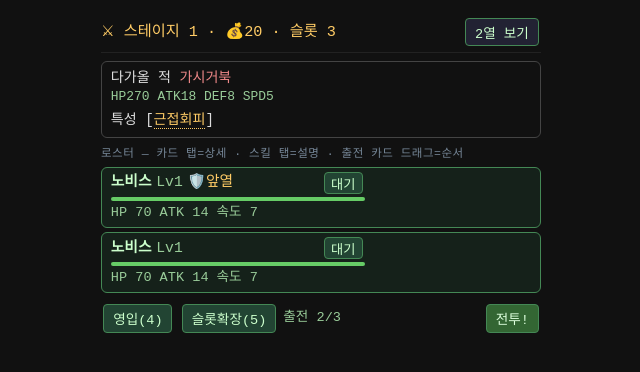
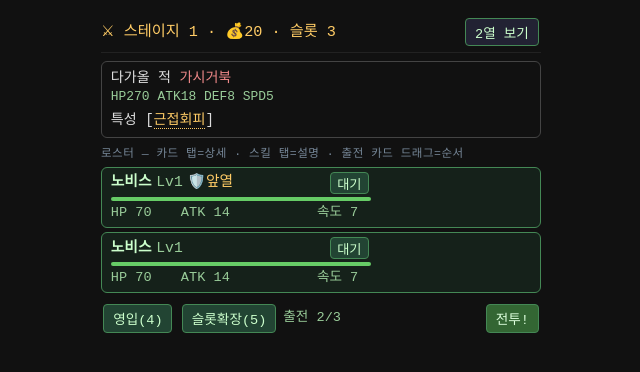
Before and after one commit to SafetyWall/WebGame, a website with bundled scripts: page index.html in a window 1280 px wide. Both pictures are taken after a click on the button "1열 보기". Shown: the whole page, without its empty margins (319-959 px from the left). Built offline with nearby package versions, Linux system fonts and the light colour scheme.

Commit message:
카드 능력치 1열 열 정렬(줄맞춤)
1열 레이아웃서 .nums를 고정폭 grid(HP|ATK|방어|속도)로 → 카드 간 능력치가
세로 열로 정렬. def는 딜러도 빈 셀 렌더해 방어 열 자리 유지(속도가 같은 열에
정렬, 안 밀림). 2열은 flex 유지(빈 셀 숨김). 능력치 셀에 st-<key> 클래스.

테스트 307.

Co-Authored-By: Claude Opus 4.8 (1M context) <noreply@anthropic.com>

```diff
--- a/index.html
+++ b/index.html
@@ -37,6 +37,7 @@
     .hpbar > i { display: block; height: 100%; background: var(--ok); }
     .nums { color: #9c9; font-size: .85em; flex: 1; display: flex; flex-wrap: wrap; gap: .05rem .5rem; }
     .nums .stat { white-space: nowrap; }   /* 값 중간 줄바꿈 방지(방어 100이 쪼개지지 않음) */
+    .nums .stat:empty { display: none; }   /* 2열(flex): 빈 셀(딜러 방어) 숨김 */
     .numrow { display: flex; justify-content: space-between; align-items: center; gap: .4rem; margin-top: .15rem; }
     .card.in { cursor: grab; touch-action: none; user-select: none; -webkit-user-select: none; }   /* 출전 카드 = 자체 드래그(글씨 선택 대신 카드 이동) */
     .card.dragging, .prio-item.dragging { cursor: grabbing; position: relative; z-index: 50; pointer-events: none; opacity: .9; box-shadow: 0 8px 20px rgba(0,0,0,.55); }
@@ -59,6 +60,9 @@
     .layout-1col .card .ctop { font-size: .92em; }
     .layout-1col .card .hpbar { height: 4px; margin: .15rem 0; }
     .layout-1col .card .numrow { margin-top: .1rem; }
+    /* 1col: 능력치 고정폭 grid → 카드 간 열 정렬(HP|ATK|방어|속도). 빈 def 셀도 열 자리 유지. */
+    .layout-1col .nums { display: grid; grid-template-columns: 4.8em 4.5em 4.8em 4em; gap: 0 .3rem; }
+    .layout-1col .nums .stat:empty { display: block; }
     .layout-1col .skills2 { grid-template-columns: 1fr 1fr; gap: 2px; }
     .layout-1col .sk { padding: 0 5px; }
 
--- a/src/ui/components/CharacterCard.js
+++ b/src/ui/components/CharacterCard.js
@@ -13,9 +13,12 @@ export function renderCard(run, i) {
   const full = run.party.length >= run.slots
 
   const front = isFront ? ` <span class="front">🛡️앞열</span>` : ''
-  // 토큰별 span(nowrap) + .nums flex-wrap → 값 중간 줄바꿈 방지, 넓으면 한 줄·좁으면 토큰 경계서 줄바꿈.
-  const statTokens = [`HP ${s.hp}`, `ATK ${s.atk}`, ...(job.def ? [`방어 ${job.def}`] : []), `속도 ${job.spd}`, ...(s.heal ? [`힐 ${s.heal}`] : [])]
-  const nums = statTokens.map((t) => `<span class="stat">${t}</span>`).join('')
+  // 고정 셀(HP·ATK·방어·속도[·힐]). 1열=grid 고정폭으로 카드 간 열 정렬, 2열=flex(빈 칸 숨김).
+  // def는 딜러도 빈 셀 렌더 → 1열서 방어 열 자리 유지(속도가 같은 열에 정렬). 힐은 있을 때만.
+  const cell = (k, txt) => `<span class="stat st-${k}">${txt}</span>`
+  const nums = cell('hp', `HP ${s.hp}`) + cell('atk', `ATK ${s.atk}`)
+    + cell('def', job.def ? `방어 ${job.def}` : '') + cell('spd', `속도 ${job.spd}`)
+    + (s.heal ? cell('heal', `힐 ${s.heal}`) : '')
   const toggle = inParty
     ? `<button class="mini" data-action="toggle" data-i="${i}">대기</button>`
     : full
```
Also changed, not shown: tests/view.test.js (+2 -1 lines).
